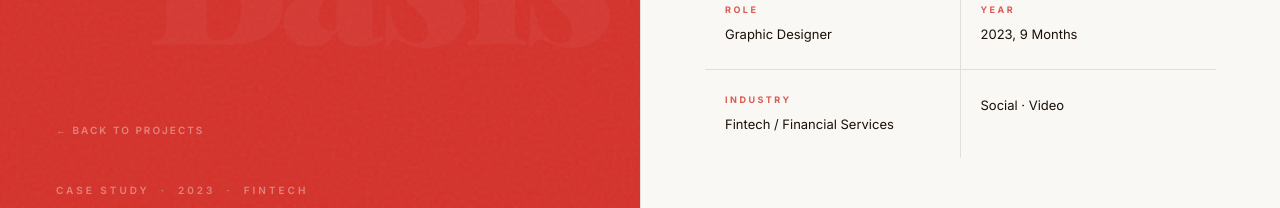
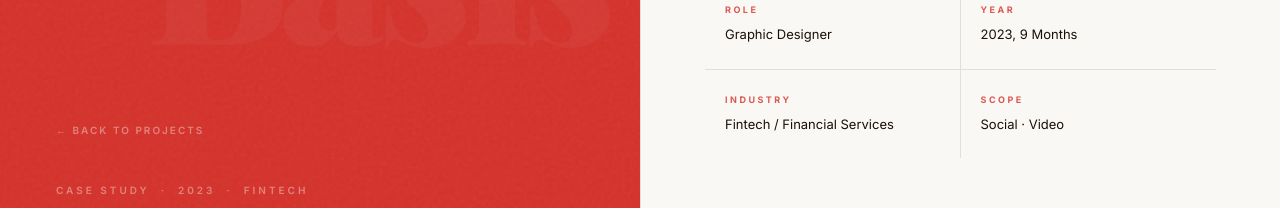
Before and after one commit to Kulsum-mohd/portfolio, a plain HTML site: page basis.html in a window 1280 px wide. Shown: the part 235-443 px from the top of the page. Drawn offline with nearby package versions, Linux system fonts and the light colour scheme; a web font is replaced by a local one.

Commit message:
Change 'Social' label to 'Scope' in basis.html

```diff
--- a/basis.html
+++ b/basis.html
@@ -360,7 +360,7 @@ footer { padding: 40px 48px; border-top: 1px solid var(--border); display: flex;
       <div class="cs-meta-item"><span class="cs-meta-label">Role</span><span class="cs-meta-val">Graphic Designer</span></div>
       <div class="cs-meta-item"><span class="cs-meta-label">Year</span><span class="cs-meta-val">2023, 9 Months</span></div>
       <div class="cs-meta-item"><span class="cs-meta-label">Industry</span><span class="cs-meta-val">Fintech / Financial Services</span></div>
-      <div class="cs-meta-item"><span class="cs-meta-val">Social · Video</span></div>
+      <div class="cs-meta-item"><span class="cs-meta-label">Scope</span><span class="cs-meta-val">Social · Video</span></div>
     </div>
     <div class="cs-chapters">
       <a class="cs-chapter-link" href="#tldr"><span class="cs-chapter-num">01</span><span class="cs-chapter-name">TL;DR</span><span class="cs-chapter-arrow">→</span></a>
```
